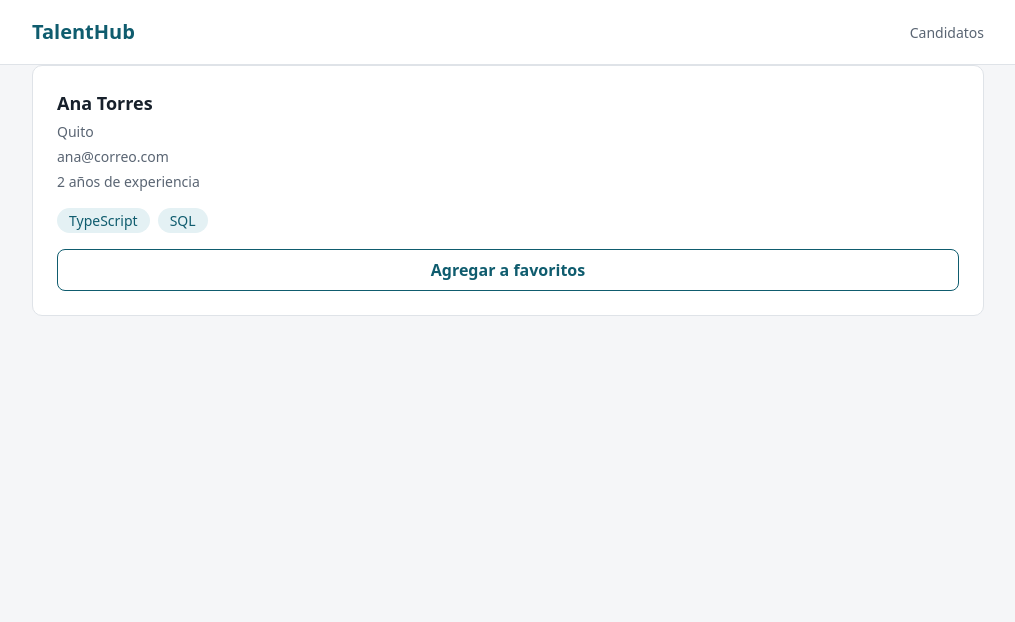
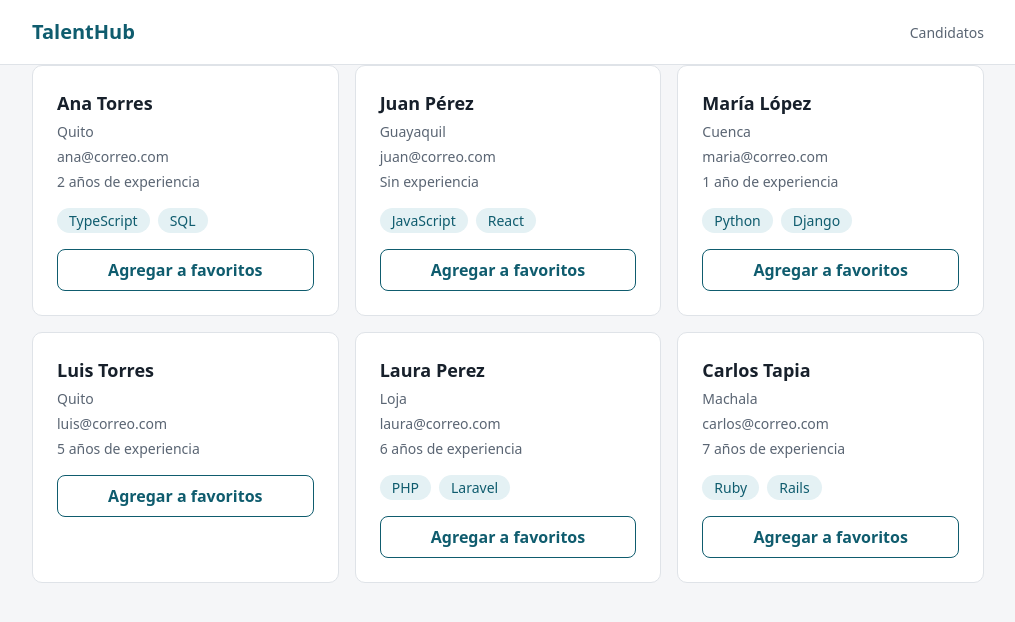
Before and after one commit to Javierlenin/candidates-web, a React (Vite) app: page / in a window 1280 px wide. Shown: the top 622 px of the page, without its empty margins (132-1147 px from the left). Built offline with nearby package versions, Linux system fonts and the light colour scheme.

Commit message:
feat: add candidate list

```diff
--- a/src/App.tsx
+++ b/src/App.tsx
@@ -1,15 +1,15 @@
 import { candidates } from './data/candidates';
 import { Header } from './components/Header';
-import { CandidateCard } from './components/CandidateCard';
+import { CandidateList } from './components/CandidateList';
 
 const App = () => {
   return (
     <div>
       <Header />
       <main className="container">
-        <CandidateCard
-          candidate={candidates[0]}
-          isFavorite={false}
+        <CandidateList
+          candidates={candidates}
+          favoriteIds={[]}
           onToggleFavorite={() => undefined}
         />
       </main>
--- /dev/null
+++ b/src/components/CandidateList.css
@@ -0,0 +1,5 @@
+.candidate-list {
+  display: grid;
+  grid-template-columns: repeat(auto-fill, minmax(280px, 1fr));
+  gap: 1rem;
+}
--- /dev/null
+++ b/src/components/CandidateList.tsx
@@ -0,0 +1,28 @@
+import type { Candidate } from '../types/candidate';
+import { CandidateCard } from './CandidateCard';
+import './CandidateList.css';
+
+interface CandidateListProps {
+  candidates: Candidate[];
+  favoriteIds: number[];
+  onToggleFavorite: (id: number) => void;
+}
+
+export const CandidateList = ({
+  candidates,
+  favoriteIds,
+  onToggleFavorite,
+}: CandidateListProps) => {
+  return (
+    <div className="candidate-list">
+      {candidates.map((candidate) => (
+        <CandidateCard
+          key={candidate.id}
+          candidate={candidate}
+          isFavorite={favoriteIds.includes(candidate.id)}
+          onToggleFavorite={onToggleFavorite}
+        />
+      ))}
+    </div>
+  );
+};
```
